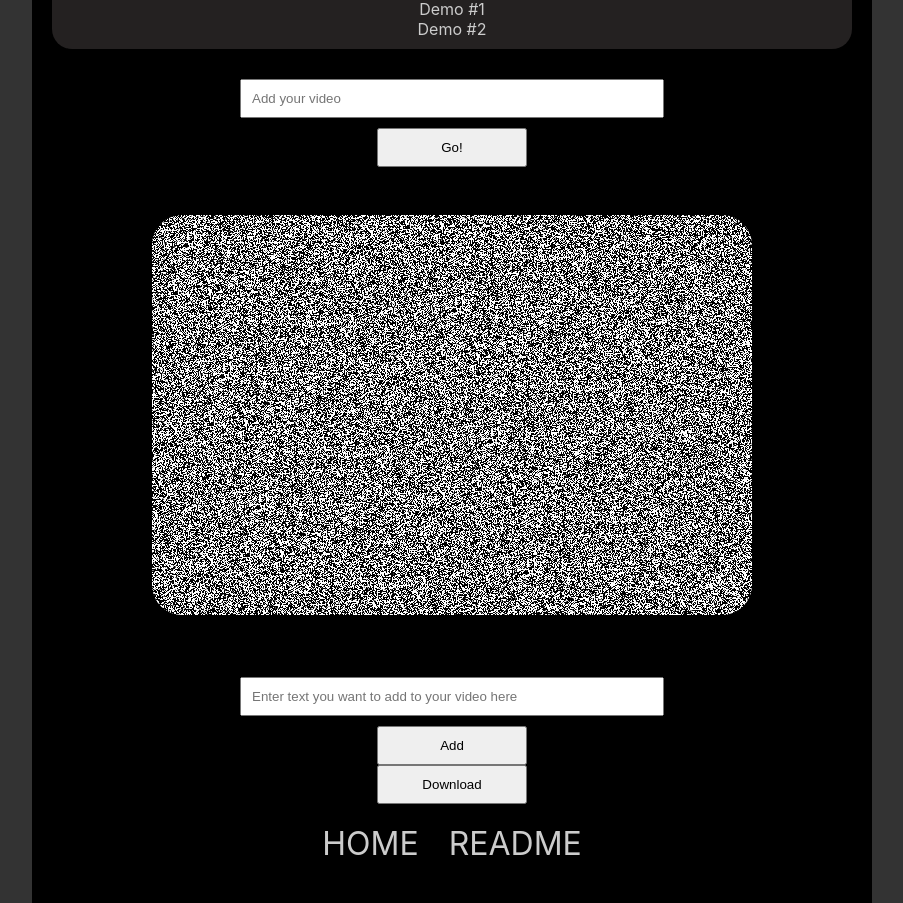
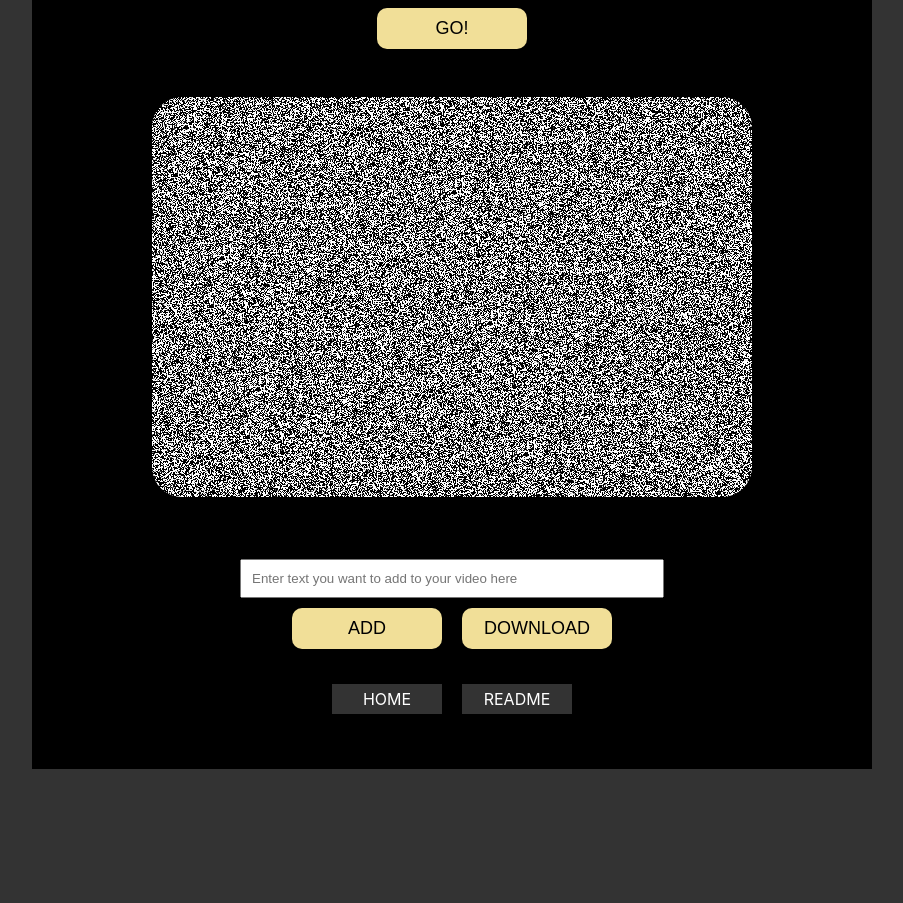
Before and after one commit to stephangriesel/meme-machine, a React (Create React App) app: page /home in a window 1280 px wide. Shown: the part 360-1263 px from the top of the page, without its empty margins (188-1091 px from the left). After the commit the page ends 1129 px from the top, so only its background shows below. Built offline with nearby package versions, Linux system fonts and the light colour scheme.

Commit message:
update styles & components

```diff
--- a/src/App.js
+++ b/src/App.js
@@ -31,7 +31,7 @@ const styles = theme => ({
       margin: '10px'
     },
     '& a': {
-      color: theme.palette.text,
+      color: '#FFFFFF',
     }
   },
   'title-primary': {
--- /dev/null
+++ b/src/components/AddVideo.js
@@ -0,0 +1,51 @@
+import React, { Component } from 'react';
+
+
+class AddVideo extends Component {
+  constructor() {
+    super()
+    this.textInput = React.createRef();
+    this.state = {
+        value: '',
+        overlayText: ''
+    }
+    this.handleChange = this.handleChange.bind(this);
+}
+
+handleChange(event) {
+    const { name, value } = event.target
+    this.setState({ [name]: value })
+}
+
+handleSubmit = e => {
+    e.preventDefault();
+    this.setState({ value: this.textInput.current.value })
+};
+
+  render() {
+    return(
+      <div>
+                    <form
+                        className="add-video"
+                        onSubmit={(e) => {
+                            e.preventDefault();
+                            this.setState({
+                                showVideo: true
+                            })
+                        }}>
+                        <input
+                            placeholder="Add your video"
+                            type="text"
+                            value={this.state.value}
+                            onChange={(e) => this.setState({
+                                value: e.target.value
+                            })}
+                        />
+                        <button type="submit" value="submit">Go!</button>
+                    </form>
+                </div>
+    )
+  }
+}
+
+export default AddVideo;
--- a/src/components/Video.js
+++ b/src/components/Video.js
@@ -1,4 +1,6 @@
 import React, { Component } from 'react';
+import AddVideo from './AddVideo';
+
 import '../css/Video.css';
 import snowflakes from '../img/snowflakes.gif';
 import html2canvas from 'html2canvas';
@@ -25,19 +27,20 @@ class Video extends Component {
         this.setState({ value: this.textInput.current.value })
     };
 
-    html2canvas(event){
-        console.log("download clicked")
-    }
+    // html2canvas(){
+    //     document.body.appendChild(canvas)
+    //     console.log("download clicked")
+    // }
 
     render() {
         console.log(this.state)
         return (
             <React.Fragment>
-                <div className="demo-vids center">
+                {/* <div className="demo-vids center">
                     <p>Here are some demo videos:</p>
                     <p><a href="http://dl3.webmfiles.org/big-buck-bunny_trailer.webm">Demo #1</a></p>
                     <p><a href="http://dl3.webmfiles.org/elephants-dream.webm">Demo #2</a></p>
-                </div>
+                </div> */}
                 <div>
                     <form
                         className="add-video"
@@ -57,7 +60,6 @@ class Video extends Component {
                         />
                         <button type="submit" value="submit">Go!</button>
                     </form>
-                    {/* <p>Video Currently Playing: {this.state.value}</p> */}
                 </div>
                 <div className="video-wrapper">
                     {this.state.showVideo ?
@@ -96,8 +98,10 @@ class Video extends Component {
                             value={this.state.overlayText}
                             onChange={this.handleChange}
                         />
-                        <button>Add</button>
-                        <button onClick={this.html2canvas}>Download</button>
+                        <div className="buttons-row">
+                            <button>Add</button>
+                            <button onClick={this.html2canvas}>Download</button>
+                        </div>
                     </form>
 
                 </div>
--- a/src/css/Navbar.css
+++ b/src/css/Navbar.css
@@ -1,9 +1,10 @@
 nav {
   display:flex;
   justify-content: center;
+  margin:20px 0;
 }
 
-a {
+a:active, a:visited, a:link  {
   text-decoration: none;
 }
 
@@ -16,11 +17,13 @@ a {
 }
 
 .menu li {
+  background: #333333;
   margin:15px 10px;
   padding:5px;
   text-transform: uppercase;
-  /* border: solid 1px #EEE; */
-  font-size: 2rem;
+  font-size: 1rem;
+  width: 100px;
+  text-align: center;
 }
 
 li:hover {
--- a/src/css/Video.css
+++ b/src/css/Video.css
@@ -24,6 +24,7 @@
 .add-video input {
   width: 400px;
   padding: 10px;
+  outline:none;
 }
 
 button {
@@ -67,25 +68,46 @@ button {
 .overlayInput input {
   width: 400px;
   padding: 10px;
+  outline:none;
 }
 
 button {
+  cursor: pointer;
+  font-size:18px;
+  text-transform: uppercase;
+  border:none;
+  border-radius:10px;
+  background:#f1df98;
   width: 150px;
   padding: 10px;
+}
+
+.buttons-row {
+  display:flex;
+}
+
+.buttons-row button {
+  margin:0px 10px;
 }
 
 /* Demo Vids Text */
 
 .demo-vids {
+  color:#FFF;
   display: flex;
   flex-direction: column;
-  background: rgb(36, 33, 33);
+  background:#333;
   border-radius: 20px;
   padding:10px;
   margin:20px 0;
 }
 
 .demo-vids p {
+  color:#FFF;
   padding: 0;
   margin: 0;
 }
+
+.demo-vids {
+  color:#FFF;
+}
--- a/src/theme.js
+++ b/src/theme.js
@@ -3,6 +3,6 @@ export const theme = {
         primary: '#F1DF99',
         secondary: '#96CAA8',
         background: "#333",
-        text: "#ccc"
+        text: "#FFFFFF"
     }
 }
```
Also changed, not shown: src/img/tv.png (deleted).
